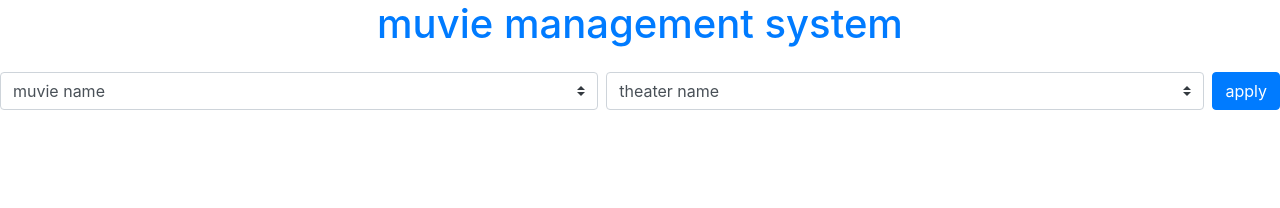
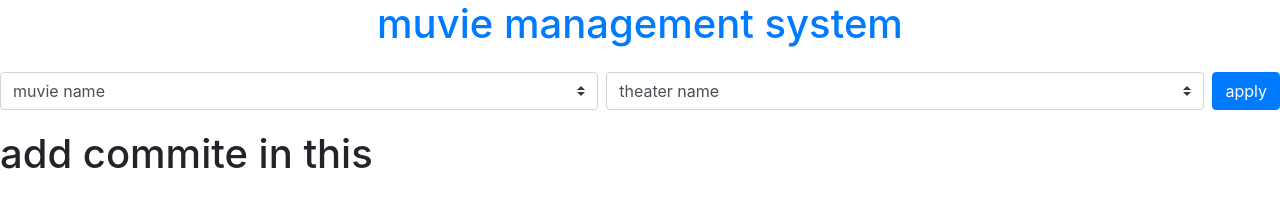
Before and after one commit to vanshikaRathore16/HPractice, a plain HTML site: page pratice5.html in a window 1280 px wide. Drawn offline with nearby package versions, Linux system fonts and the light colour scheme.

```diff
--- a/pratice5.html
+++ b/pratice5.html
@@ -50,7 +50,7 @@
     </div>
   </div>
 </div>
-
+   <h1>add commite in this</h1>
     </div>
     <script src="script.js"></script>
 </body>
```
